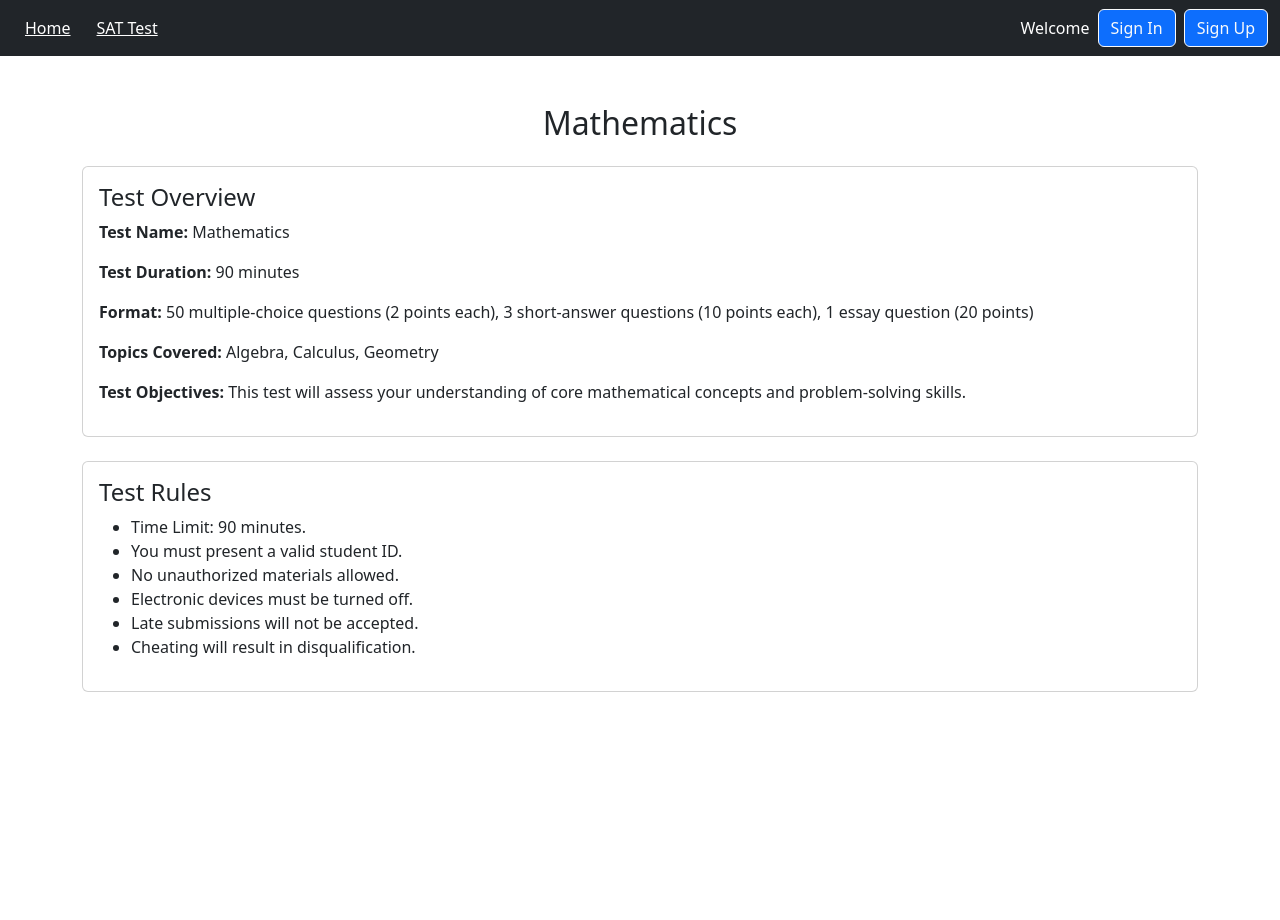
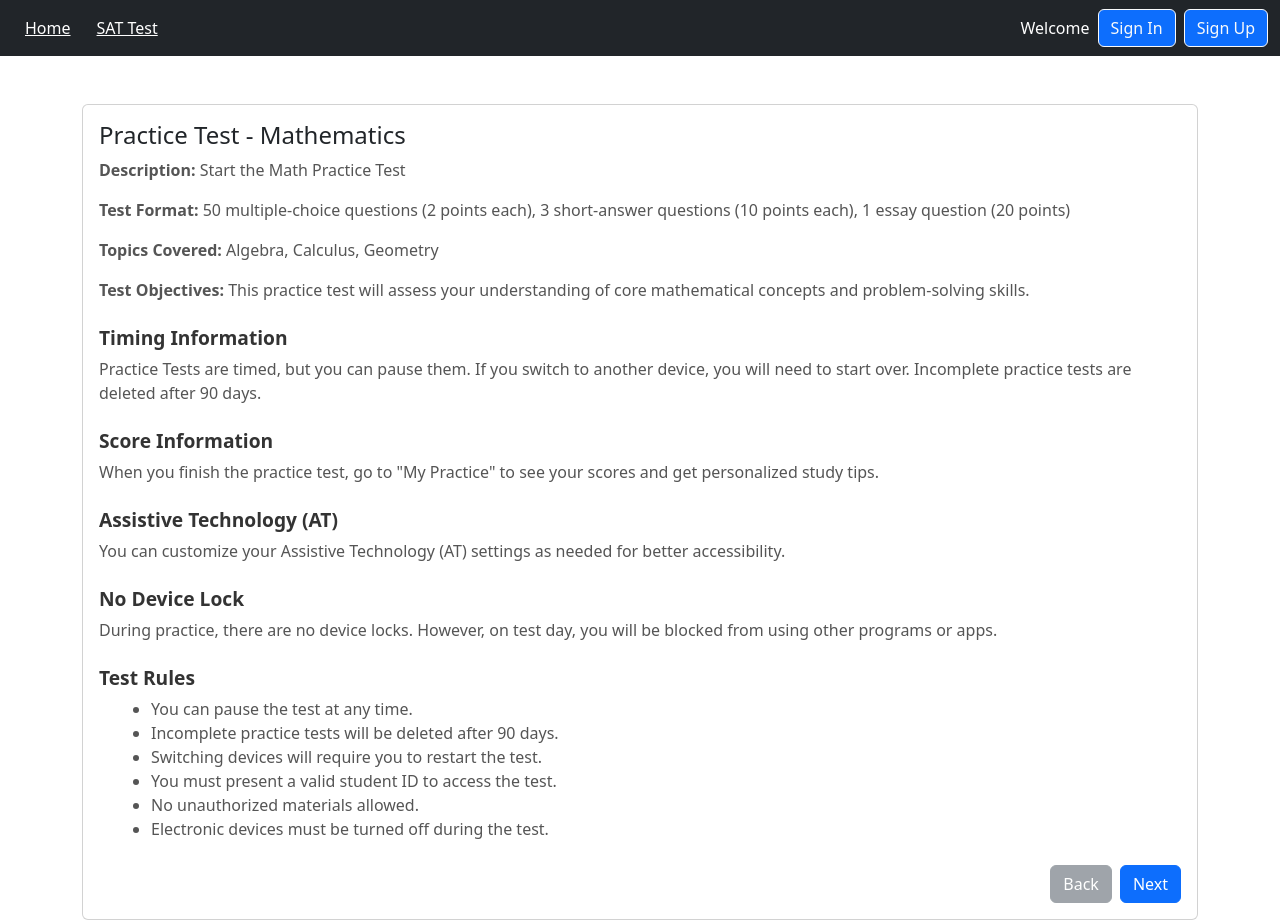
Before and after one commit to Satya-Lenka-sthirahinc/serPal, a React (Vite) app: page /test/1 in a window 1280 px wide. Before the commit the page ends 800 px from the top, so only its background shows below. Built offline with nearby package versions, Linux system fonts and the light colour scheme.

Commit message:
overview and sign page changes

```diff
--- a/package.json
+++ b/package.json
@@ -10,6 +10,8 @@
     "preview": "vite preview"
   },
   "dependencies": {
+    "bootstrap": "^5.3.3",
+    "classnames": "^2.5.1",
     "react": "^18.3.1",
     "react-dom": "^18.3.1",
     "react-router-dom": "^6.28.0"
--- a/src/components/navbar/LoginPage.jsx
+++ b/src/components/navbar/LoginPage.jsx
@@ -3,32 +3,32 @@ import { useNavigate } from "react-router-dom";
 import Button from "../butoon/Button";
 import Input from "../inputpage/Input";
 import ErrorMessage from "../errormessage/ErrorMessage";
+
 const LoginPage = () => {
   const navigate = useNavigate();
 
-
   const [email, setEmail] = useState("");
   const [password, setPassword] = useState("");
+  const [accountType, setAccountType] = useState("student"); // Default account type is 'student'
   const [error, setError] = useState("");
 
   // Handle sign-in submission
   const handleLogin = (e) => {
     e.preventDefault();
 
-    if (!email || !password) {
-      setError("Please enter both email and password.");
+    if (!email || !password || !accountType) {
+      setError("Please enter all fields.");
       return;
     }
 
-
     const users = JSON.parse(localStorage.getItem("users")) || [];
-    const user = users.find((user) => user.email === email && user.password === password);
+    const user = users.find((user) => user.email === email && user.password === password && user.accountType === accountType);
 
     if (user) {
       localStorage.setItem("loggedIn", JSON.stringify(user));
       navigate("/home");
     } else {
-      setError("Invalid credentials. Please try again.");
+      setError("Invalid credentials or account type. Please try again.");
     }
   };
 
@@ -37,6 +37,7 @@ const LoginPage = () => {
       <div className="card shadow-lg" style={{ width: '100%', maxWidth: '400px' }}>
         <div className="card-body">
           <h2 className="text-center mb-4">Sign In</h2>
+
           <form onSubmit={handleLogin}>
             <div className="mb-3">
               <Input
@@ -58,15 +59,45 @@ const LoginPage = () => {
                 className="form-control"
               />
             </div>
+
+            <div className="mb-3">
+              <div className="form-check">
+                <input
+                  type="radio"
+                  id="student"
+                  name="accountType"
+                  value="student"
+                  checked={accountType === "student"}
+                  onChange={() => setAccountType("student")}
+                  className="form-check-input"
+                />
+                <label htmlFor="student" className="form-check-label">Student</label>
+              </div>
+              <div className="form-check">
+                <input
+                  type="radio"
+                  id="educator"
+                  name="accountType"
+                  value="educator"
+                  checked={accountType === "educator"}
+                  onChange={() => setAccountType("educator")}
+                  className="form-check-input"
+                />
+                <label htmlFor="educator" className="form-check-label">Educator</label>
+              </div>
+            </div>
+
             <Button type="submit" className="btn btn-primary w-100">
               Sign In
             </Button>
           </form>
+
           <ErrorMessage message={error} />
+
           <p className="text-center mt-3">
             Don't have an account?{" "}
             <Button onClick={() => navigate("/signup")} variant="link" className="btn-link">
-              Sign Up
+              Create Account
             </Button>
           </p>
         </div>
--- a/src/components/navbar/SignUpPage.jsx
+++ b/src/components/navbar/SignUpPage.jsx
@@ -6,15 +6,17 @@ import ErrorMessage from "../errormessage/ErrorMessage";
 
 const SignUpPage = () => {
   const navigate = useNavigate();
+
   const [username, setUsername] = useState("");
   const [email, setEmail] = useState("");
   const [password, setPassword] = useState("");
+  const [accountType, setAccountType] = useState("student"); // Default account type is 'student'
   const [error, setError] = useState("");
 
   const handleSubmit = (e) => {
     e.preventDefault();
 
-    if (!username || !email || !password) {
+    if (!username || !email || !password || !accountType) {
       setError("All fields are required!");
       return;
     }
@@ -27,7 +29,7 @@ const SignUpPage = () => {
       return;
     }
 
-    const newUser = { username, email, password };
+    const newUser = { username, email, password, accountType };
     users.push(newUser);
     localStorage.setItem("users", JSON.stringify(users));
 
@@ -40,7 +42,8 @@ const SignUpPage = () => {
     <div className="d-flex justify-content-center align-items-center vh-100 bg-light">
       <div className="card shadow-lg" style={{ width: '100%', maxWidth: '400px' }}>
         <div className="card-body">
-          <h2 className="text-center mb-4">Sign Up</h2>
+          <h2 className="text-center mb-4">Create Account</h2>
+
           <form onSubmit={handleSubmit}>
             <div className="mb-3">
               <Input
@@ -72,12 +75,41 @@ const SignUpPage = () => {
                 className="form-control"
               />
             </div>
+
+            <div className="mb-3">
+              <div className="form-check">
+                <input
+                  type="radio"
+                  id="student"
+                  name="accountType"
+                  value="student"
+                  checked={accountType === "student"}
+                  onChange={() => setAccountType("student")}
+                  className="form-check-input"
+                />
+                <label htmlFor="student" className="form-check-label">Student</label>
+              </div>
+              <div className="form-check">
+                <input
+                  type="radio"
+                  id="educator"
+                  name="accountType"
+                  value="educator"
+                  checked={accountType === "educator"}
+                  onChange={() => setAccountType("educator")}
+                  className="form-check-input"
+                />
+                <label htmlFor="educator" className="form-check-label">Educator</label>
+              </div>
+            </div>
+
             <Button type="submit" className="btn btn-primary w-100">
-              Sign Up
+              Create Account
             </Button>
           </form>
 
           {error && <ErrorMessage message={error} />}
+
           <p className="text-center mt-3">
             Already have an account?{" "}
             <Button onClick={() => navigate("/login")} variant="link" className="btn-link">
--- /dev/null
+++ b/src/components/pages/Test.css
@@ -0,0 +1,37 @@
+/* Add custom CSS for hover effect */
+.hover-card {
+    position: relative;
+    transition: transform 0.3s ease, box-shadow 0.3s ease;
+  }
+
+  .hover-card:hover {
+    transform: translateY(-10px); /* Slight lift effect on hover */
+    box-shadow: 0 4px 20px rgba(0, 0, 0, 0.1); /* Shadow for hover effect */
+  }
+
+  /* .hover-content {
+    display: none;
+    opacity: 0;
+    transition: opacity 0.3s ease;
+  } */
+
+  .hover-card:hover .hover-content {
+    display: block;
+    opacity: 1;
+  }
+
+  .card-body h5 {
+    font-size: 1.2rem;
+    font-weight: 600;
+    color: #333;
+  }
+
+  .card-body ul {
+    list-style-type: disc;
+    margin-left: 20px;
+  }
+
+  .card-body p, .card-body ul {
+    font-size: 1rem;
+    color: #555;
+  }
--- a/src/components/pages/Test.jsx
+++ b/src/components/pages/Test.jsx
@@ -1,96 +1,124 @@
 import React, { useEffect, useState } from 'react';
-import { useParams } from 'react-router-dom';
+import { useParams, useNavigate } from 'react-router-dom'; // Use useNavigate instead of useHistory
 import 'bootstrap/dist/css/bootstrap.min.css';
-
+import './Test.css'; // External CSS file for custom styling
 
 const Test = () => {
   const { testId } = useParams();
+  const navigate = useNavigate(); // Replacing useHistory with useNavigate
   const [testDetails, setTestDetails] = useState(null);
 
   useEffect(() => {
-    // Fetch test data based on the testId
-    const fetchTestData = () => {
     // Simulated test data
     const testData = {
       1: {
-          name: 'Mathematics',
-          description: 'Start the Math Test',
-          duration: '90 minutes',
+        name: 'Practice Test - Mathematics',
+        description: 'Start the Math Practice Test',
+        timingInfo: 'Practice Tests are timed, but you can pause them. If you switch to another device, you will need to start over. Incomplete practice tests are deleted after 90 days.',
+        scoreInfo: 'When you finish the practice test, go to "My Practice" to see your scores and get personalized study tips.',
+        assistiveTech: 'You can customize your Assistive Technology (AT) settings as needed for better accessibility.',
+        noDeviceLock: 'During practice, there are no device locks. However, on test day, you will be blocked from using other programs or apps.',
         format: '50 multiple-choice questions (2 points each), 3 short-answer questions (10 points each), 1 essay question (20 points)',
         topics: ['Algebra', 'Calculus', 'Geometry'],
-          objectives: 'This test will assess your understanding of core mathematical concepts and problem-solving skills.',
+        objectives: 'This practice test will assess your understanding of core mathematical concepts and problem-solving skills.',
         rules: [
-            'Time Limit: 90 minutes.',
-            'You must present a valid student ID.',
+          'You can pause the test at any time.',
+          'Incomplete practice tests will be deleted after 90 days.',
+          'Switching devices will require you to restart the test.',
+          'You must present a valid student ID to access the test.',
           'No unauthorized materials allowed.',
-            'Electronic devices must be turned off.',
-            'Late submissions will not be accepted.',
-            'Cheating will result in disqualification.'
+          'Electronic devices must be turned off during the test.'
         ]
       },
       2: {
-          name: 'Science',
-          description: 'Start the Science Test',
-          duration: '120 minutes',
+        name: 'Practice Test - Science',
+        description: 'Start the Science Practice Test',
+        timingInfo: 'Practice Tests are timed, but you can pause them. If you switch to another device, you will need to start over. Incomplete practice tests are deleted after 90 days.',
+        scoreInfo: 'When you finish the practice test, go to "My Practice" to see your scores and get personalized study tips.',
+        assistiveTech: 'You can customize your Assistive Technology (AT) settings as needed for better accessibility.',
+        noDeviceLock: 'During practice, there are no device locks. However, on test day, you will be blocked from using other programs or apps.',
         format: '60 multiple-choice questions (1 point each), 4 short-answer questions (5 points each), 2 long-answer questions (15 points each)',
         topics: ['Biology', 'Chemistry', 'Physics'],
-          objectives: 'This test will evaluate your knowledge in scientific principles, experimental methods, and logical reasoning.',
+        objectives: 'This practice test will evaluate your knowledge in scientific principles, experimental methods, and logical reasoning.',
         rules: [
-            'Time Limit: 120 minutes.',
-            'You must present a valid student ID.',
+          'You can pause the test at any time.',
+          'Incomplete practice tests will be deleted after 90 days.',
+          'Switching devices will require you to restart the test.',
+          'You must present a valid student ID to access the test.',
           'No unauthorized materials allowed.',
-            'Electronic devices must be turned off.',
-            'Late submissions will not be accepted.',
-            'Cheating will result in disqualification.',
-            'All questions must be answered in English.'
+          'Electronic devices must be turned off during the test.'
         ]
       },
       3: {
-          name: 'English',
-          description: 'Start the English Test',
-          duration: '90 minutes',
+        name: 'Practice Test - English',
+        description: 'Start the English Practice Test',
+        timingInfo: 'Practice Tests are timed, but you can pause them. If you switch to another device, you will need to start over. Incomplete practice tests are deleted after 90 days.',
+        scoreInfo: 'When you finish the practice test, go to "My Practice" to see your scores and get personalized study tips.',
+        assistiveTech: 'You can customize your Assistive Technology (AT) settings as needed for better accessibility.',
+        noDeviceLock: 'During practice, there are no device locks. However, on test day, you will be blocked from using other programs or apps.',
         format: '30 multiple-choice questions (1 point each), 2 essays (20 points each)',
         topics: ['Literature', 'Grammar', 'Composition'],
-          objectives: 'This test will assess your proficiency in reading comprehension, writing skills, and grammar.',
+        objectives: 'This practice test will assess your proficiency in reading comprehension, writing skills, and grammar.',
         rules: [
-            'Time Limit: 90 minutes.',
-            'You must present a valid student ID.',
+          'You can pause the test at any time.',
+          'Incomplete practice tests will be deleted after 90 days.',
+          'Switching devices will require you to restart the test.',
+          'You must present a valid student ID to access the test.',
           'No unauthorized materials allowed.',
-            'Electronic devices must be turned off.',
-            'Late submissions will not be accepted.',
-            'Cheating will result in disqualification.',
-            'Essays should be written in clear, structured English.'
+          'Electronic devices must be turned off during the test.'
         ]
       }
     };
 
+    setTestDetails(testData[testId]);
+  }, [testId]);
 
-      setTestDetails(testData[testId]);
+  const handleBack = () => {
+    // Navigate to the previous test (testId - 1), ensure it's >= 1
+    const prevTestId = Math.max(parseInt(testId) - 1, 1);
+    navigate(`/test/${prevTestId}`);
   };
 
-    fetchTestData();
-  }, [testId]);
+  const handleNext = () => {
+    // Navigate to the next test (testId + 1), ensure it's <= 3 (the maximum)
+    const nextTestId = Math.min(parseInt(testId) + 1, 3);
+    navigate(`/test/${nextTestId}`);
+  };
 
   return (
     <div className="container mt-5">
       {testDetails ? (
-        <>
-          <h2 className="text-center mb-4">{testDetails.name}</h2>
-
-          <div className="card mb-4">
+        <div className="card hover-card">
           <div className="card-body">
-              <h4>Test Overview</h4>
-              <p><strong>Test Name:</strong> {testDetails.name}</p>
-              <p><strong>Test Duration:</strong> {testDetails.duration}</p>
-              <p><strong>Format:</strong> {testDetails.format}</p>
+            <h4 className="card-title">{testDetails.name}</h4>
+            <p><strong>Description:</strong> {testDetails.description}</p>
+            <p><strong>Test Format:</strong> {testDetails.format}</p>
             <p><strong>Topics Covered:</strong> {testDetails.topics.join(', ')}</p>
             <p><strong>Test Objectives:</strong> {testDetails.objectives}</p>
-            </div>
+
+            <div className="hover-content">
+              <div className="mt-4">
+                <h5>Timing Information</h5>
+                <p>{testDetails.timingInfo}</p>
               </div>
 
-          <div className="card">
-            <div className="card-body">
-              <h4>Test Rules</h4>
+              <div className="mt-4">
+                <h5>Score Information</h5>
+                <p>{testDetails.scoreInfo}</p>
+              </div>
+
+              <div className="mt-4">
+                <h5>Assistive Technology (AT)</h5>
+                <p>{testDetails.assistiveTech}</p>
+              </div>
+
+              <div className="mt-4">
+                <h5>No Device Lock</h5>
+                <p>{testDetails.noDeviceLock}</p>
+              </div>
+
+              <div className="mt-4">
+                <h5>Test Rules</h5>
                 <ul>
                   {testDetails.rules.map((rule, index) => (
                     <li key={index}>{rule}</li>
@@ -98,7 +126,26 @@ const Test = () => {
                 </ul>
               </div>
             </div>
-        </>
+
+            {/* Back and Next Buttons */}
+            <div className="d-flex justify-content-end mt-4">
+              <button
+                className="btn btn-secondary"
+                onClick={handleBack}
+                disabled={parseInt(testId) === 1} // Disable Back button if on the first test
+              >
+                Back
+              </button>
+              <button
+                className="btn btn-primary ml-2"
+                onClick={handleNext}
+                disabled={parseInt(testId) === 3} // Disable Next button if on the last test
+              >
+                Next
+              </button>
+            </div>
+          </div>
+        </div>
       ) : (
         <p>Loading test...</p>
       )}
```
Also changed, not shown: 1 other file (tests, documents, lock files or other folders). Lines whose indentation alone changed are shown as unchanged.
